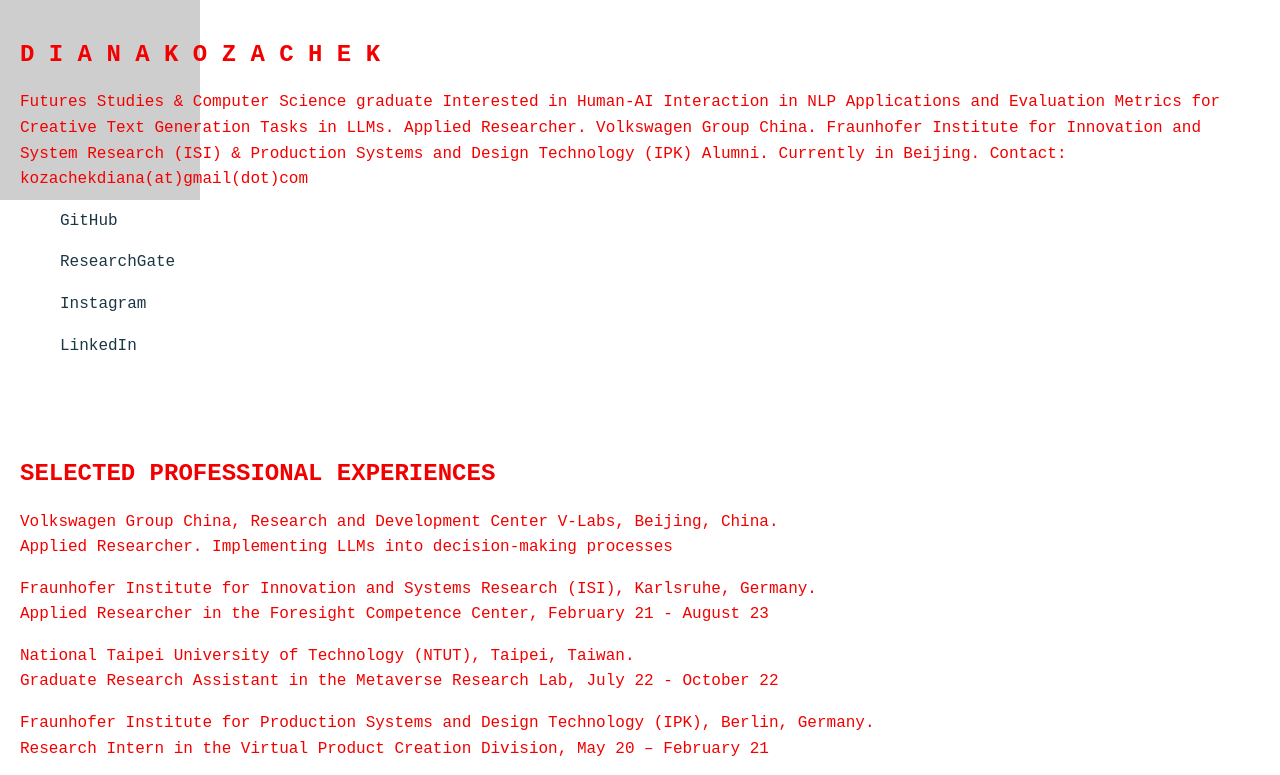
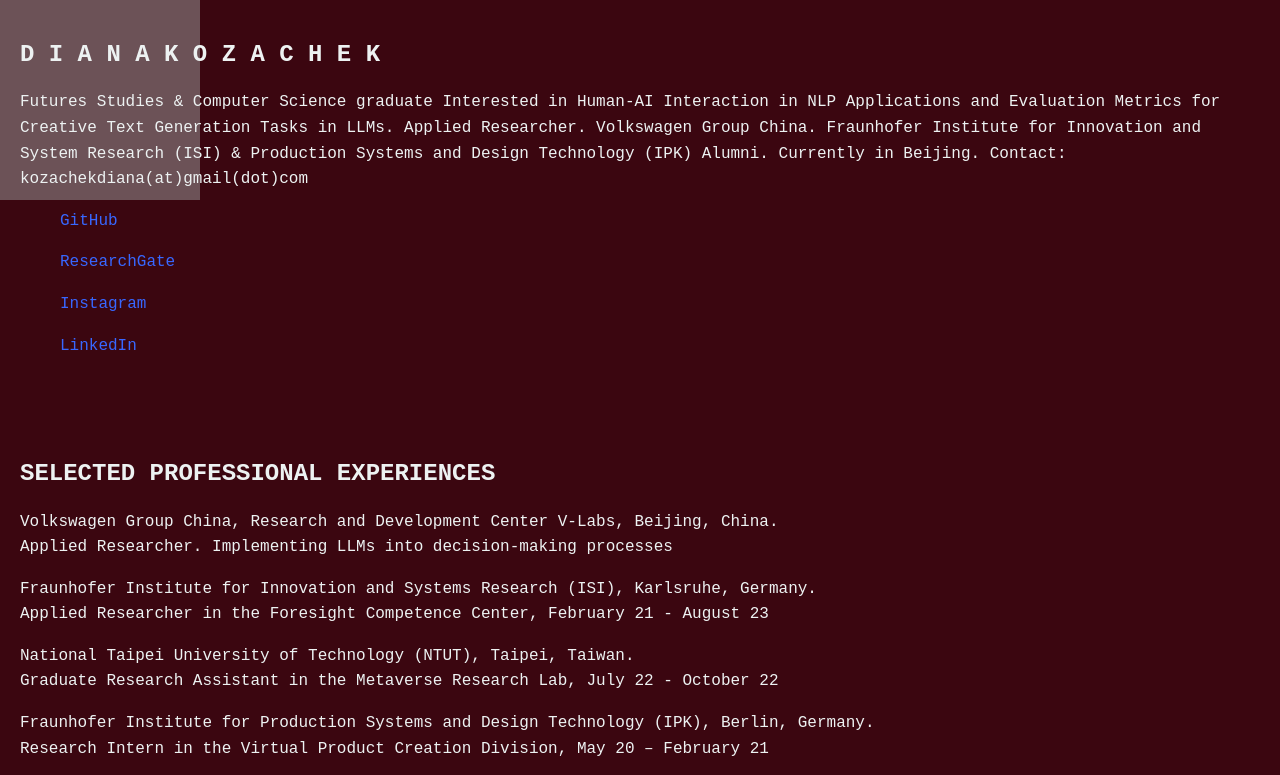
Before and after one commit to synthoscene/synthoscene.github.io, a plain HTML site: page index.html in a window 1280 px wide. Shown: the top 775 px of the page. Drawn offline with Linux system fonts and the light colour scheme; grey boxes are pictures that could not be loaded.

Commit message:
color index.html

```diff
--- a/index.html
+++ b/index.html
@@ -7,8 +7,8 @@
     <style>
         body {
             font-family: "Courier New", Courier, monospace;
-            background: linear-gradient(to bottom, #FFFFFF 50%, #FFFFFF 50%);
-            color: #f20000;
+            background: linear-gradient(to bottom,  #3B0610 50%,  #43000D 50%);
+            color: #edf2f2;
             margin: 0;
             padding: 0;
             line-height: 1.6;
@@ -22,10 +22,10 @@
             margin-bottom: 10px;
         }
         h1 {
-            color: #f20000;
+            color: #edf2f2;
         }
         h2 {
-            color: #f20000;
+            color: #edf2f2;
         }
         p {
             margin-bottom: 10px;
@@ -35,7 +35,7 @@
         }
          /* Link-Stil */
         a {
-            color: #1b3644; /* Farbcode für Carmin Rot */
+            color: #3867ff; /* Farbcode für Carmin Rot */
             text-decoration: none; /* Entfernt die Unterstreichung der Links */
         }
         /* Stil für das Bild */
```
